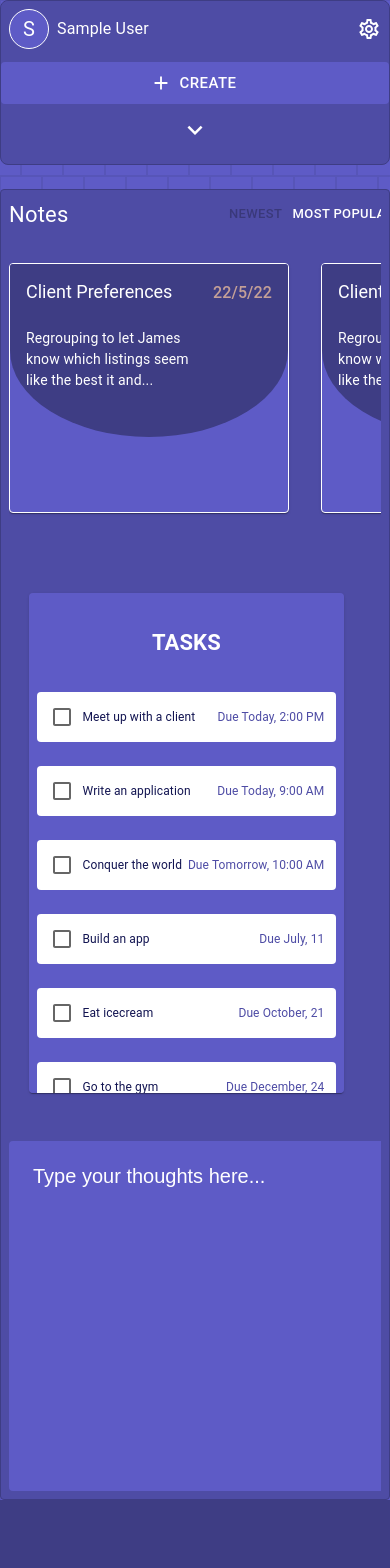
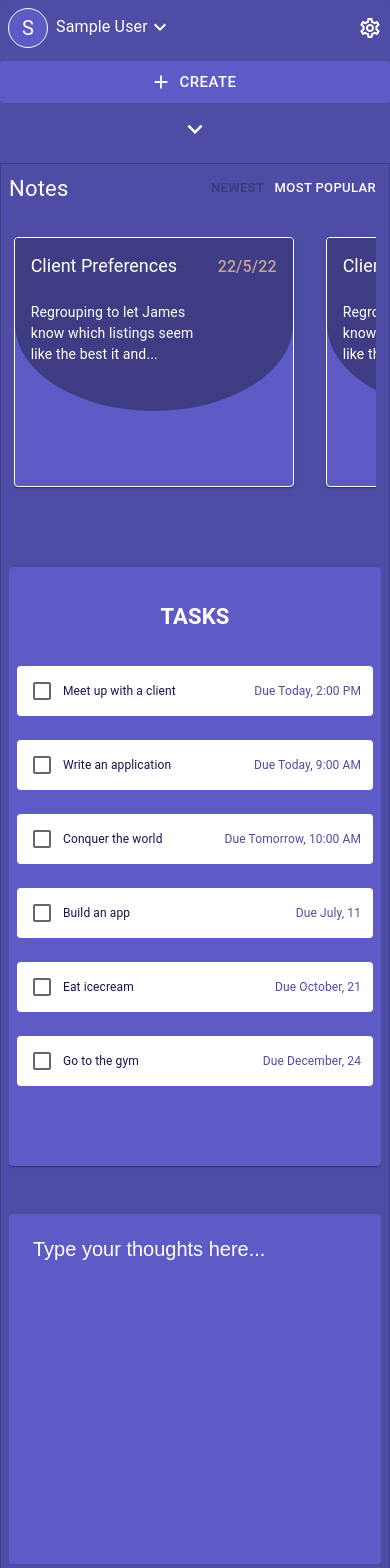
Before and after one commit to EmP33/codenote, a React (Create React App) app: page /client in a window 390 px wide. Shown: the top 1568 px of the page. Before the commit the page ends 1500 px from the top, so only its background shows below. Built offline with nearby package versions, Linux system fonts and the light colour scheme; no server answers; sample sign-in values are in the browser's storage; a web font is replaced by a local one.

Commit message:
Fixed responsivity of main section, add dropdown user

```diff
--- a/src/components/Client/Main/HomeSection/HomeNotes/Notes.tsx
+++ b/src/components/Client/Main/HomeSection/HomeNotes/Notes.tsx
@@ -31,7 +31,7 @@ const Notes = () => {
           display: "flex",
           columnGap: 4,
           overflowX: "auto",
-          maxWidth: { xs: "100vw", md: "70vw" },
+          maxWidth: { xs: "93vw", md: "100vw" },
         }}
       >
         <NoteElement
--- a/src/components/Client/Main/HomeSection/HomeSection.tsx
+++ b/src/components/Client/Main/HomeSection/HomeSection.tsx
@@ -11,7 +11,7 @@ const HomeWrapper = styled.div`
   grid-row-gap: 3rem;
   grid-column-gap: 1rem;
 
-  @media screen and (max-width: 1000px) {
+  @media screen and (max-width: 750px) {
     grid-template-columns: 1fr;
   }
 `;
--- a/src/components/Client/Main/HomeSection/HomeTasks/Tasks.tsx
+++ b/src/components/Client/Main/HomeSection/HomeTasks/Tasks.tsx
@@ -6,7 +6,7 @@ const Tasks = () => {
     <Box
       sx={{
         gridColumn: "1 / 2",
-        width: "90%",
+        minWidth: { xs: "100%", sm: 450 },
         margin: "0 auto",
       }}
     >
--- a/src/components/Client/Main/Main.tsx
+++ b/src/components/Client/Main/Main.tsx
@@ -8,7 +8,7 @@ const Main = () => {
     <Container
       maxWidth="lg"
       sx={{
-        borderRadius: 1,
+        borderRadius: { xs: 0, md: 1 },
         background: "var(--color-tertiary)",
         p: 3,
         border: "1px solid var(--color-tertiary-dark)",
--- a/src/components/Client/Sidebar/Sidebar.tsx
+++ b/src/components/Client/Sidebar/Sidebar.tsx
@@ -1,4 +1,7 @@
 import React, { useState, useEffect } from "react";
+import styled from "styled-components";
+
+import UserDropdown from "./UserDropdown/UserDropdown";
 
 import {
   Box,
@@ -11,6 +14,7 @@ import {
   ListItemText,
   Divider,
   Skeleton,
+  Tooltip,
 } from "@mui/material";
 import SettingsOutlinedIcon from "@mui/icons-material/SettingsOutlined";
 import AddIcon from "@mui/icons-material/Add";
@@ -33,6 +37,13 @@ const navVariant = {
   },
 };
 
+const UserDropdownButton = styled.button`
+  border: none;
+  background: transparent;
+  color: #fff;
+  cursor: pointer;
+`;
+
 interface ISidebar {
   user: any;
   onSignOut: () => void;
@@ -40,6 +51,7 @@ interface ISidebar {
 
 const Sidebar: React.FC<ISidebar> = ({ user, onSignOut }) => {
   const [showMenu, setShowMenu] = useState(false);
+  const [anchorEl, setAnchorEl] = useState<HTMLButtonElement | null>(null);
 
   useEffect(() => {
     const handleResize = () => {
@@ -57,21 +69,28 @@ const Sidebar: React.FC<ISidebar> = ({ user, onSignOut }) => {
     setShowMenu((prevState) => !prevState);
   };
 
+  const handleClick = (event: React.MouseEvent<HTMLButtonElement>) => {
+    setAnchorEl(event.currentTarget);
+  };
+
+  const handleClose = () => {
+    setAnchorEl(null);
+  };
+
   return (
     <Box
       sx={{
         width: { xs: "100%", md: 300 },
         height: { xs: "auto", md: "95vh" },
         background: "var(--color-tertiary)",
-        borderRadius: 2,
+        borderRadius: { xs: 0, md: 2 },
         marginRight: { xs: 0, md: 1 },
-        marginBottom: { xs: 3, md: 0 },
         display: "grid",
         gridTemplateRows: "repeat(4,max-content)",
         gridRowGap: 5,
         alignItems: "center",
         position: "relative",
-        border: "1px solid var(--color-tertiary-dark)",
+        border: { xs: 0, md: "1px solid var(--color-tertiary-dark)" },
       }}
     >
       <Box
@@ -102,19 +121,40 @@ const Sidebar: React.FC<ISidebar> = ({ user, onSignOut }) => {
           />
         )}
 
-        <Typography variant="body1" sx={{ flex: 1, marginLeft: 1 }}>
+        <Typography
+          variant="body1"
+          sx={{ flex: 1, marginLeft: 1, display: "flex" }}
+        >
           {user !== true ? (
             user?.displayName || user?.email
           ) : (
             <Skeleton
-              sx={{ bgcolor: "var(--color-tertiary-dark)", marginRight: 1 }}
+              sx={{
+                bgcolor: "var(--color-tertiary-dark)",
+                marginRight: 1,
+                width: "100%",
+              }}
             />
           )}
+          {user !== true && (
+            <UserDropdownButton onClick={handleClick}>
+              <ExpandMoreIcon />
+            </UserDropdownButton>
+          )}
         </Typography>
-        <SettingsOutlinedIcon
-          sx={{ "&:hover": { color: "#ccc", cursor: "pointer" } }}
+        <Tooltip title="Settings">
+          <SettingsOutlinedIcon
+            sx={{ "&:hover": { color: "#ccc", cursor: "pointer" } }}
+          />
+        </Tooltip>
+      </Box>
+      {/* {user === true && (
+        <UserDropdown
+          user={user}
+          handleClose={handleClose}
+          anchorEl={anchorEl}
         />
-      </Box>
+      )} */}
       <Button
         id="signOutButton"
         variant="contained"
--- a/src/components/elements/TasksElement/Tasks.tsx
+++ b/src/components/elements/TasksElement/Tasks.tsx
@@ -7,13 +7,11 @@ const Tasks: React.FC = () => {
     <Card
       sx={{
         background: "var(--color-tertiary-light)",
-        width: "90%",
+        minWidth: { xs: "100%", sm: 450 },
         color: "#fff",
         textAlign: "center",
         padding: { xs: "2rem .5rem", md: "2rem 1rem" },
         cursor: "pointer",
-        minHeight: 350,
-        maxHeight: 500,
         overflow: "auto",
       }}
     >
--- a/src/pages/ClientPage.tsx
+++ b/src/pages/ClientPage.tsx
@@ -39,7 +39,7 @@ const ClientPage: React.FC<{}> = () => {
         sx={{
           display: "flex",
           flexDirection: { xs: "column", md: "row" },
-          padding: { xs: 0, sm: 2 },
+          padding: { xs: 0, md: 2 },
         }}
       >
         <Sidebar user={user} onSignOut={signOutCurrentUserHandler} />
```
Also changed, not shown: src/components/Client/Sidebar/UserDropdown/UserDropdown.tsx (added).
